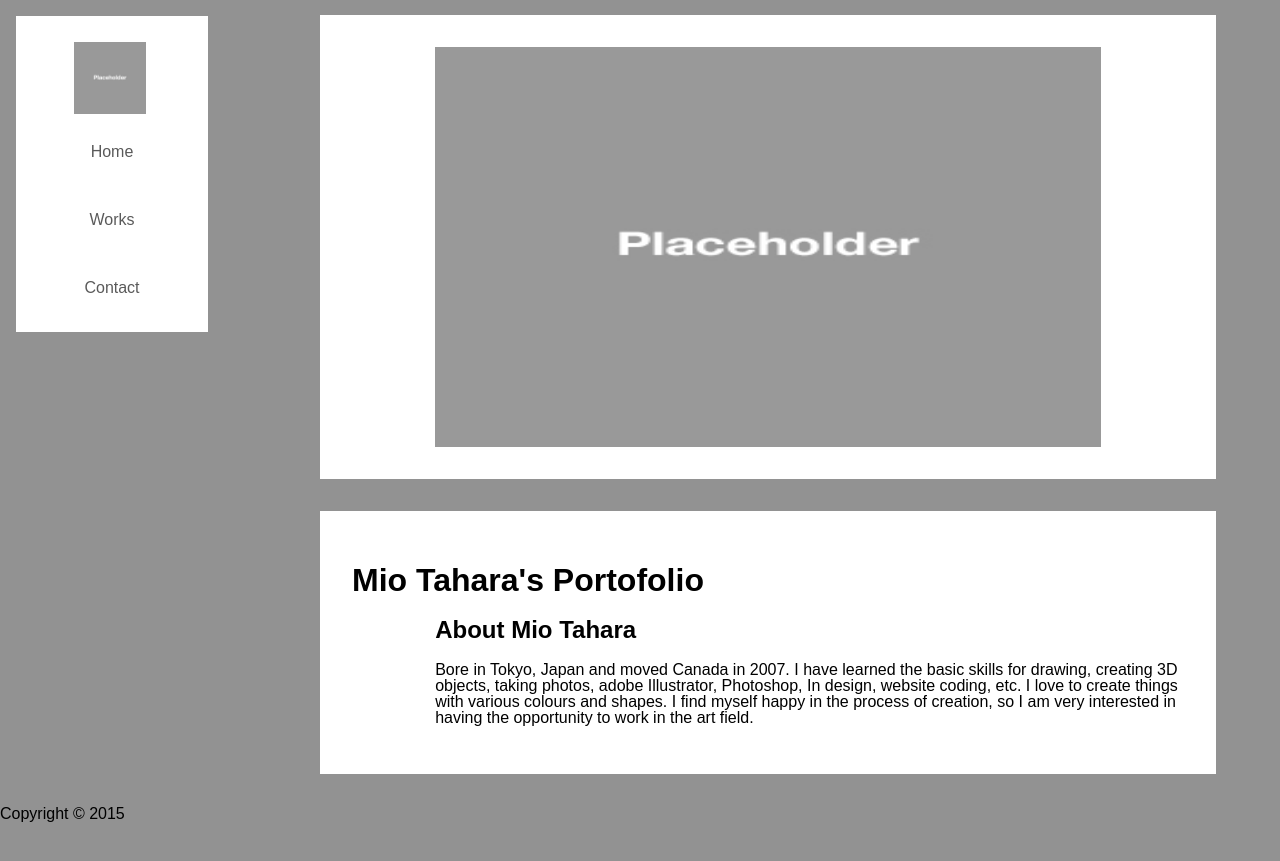
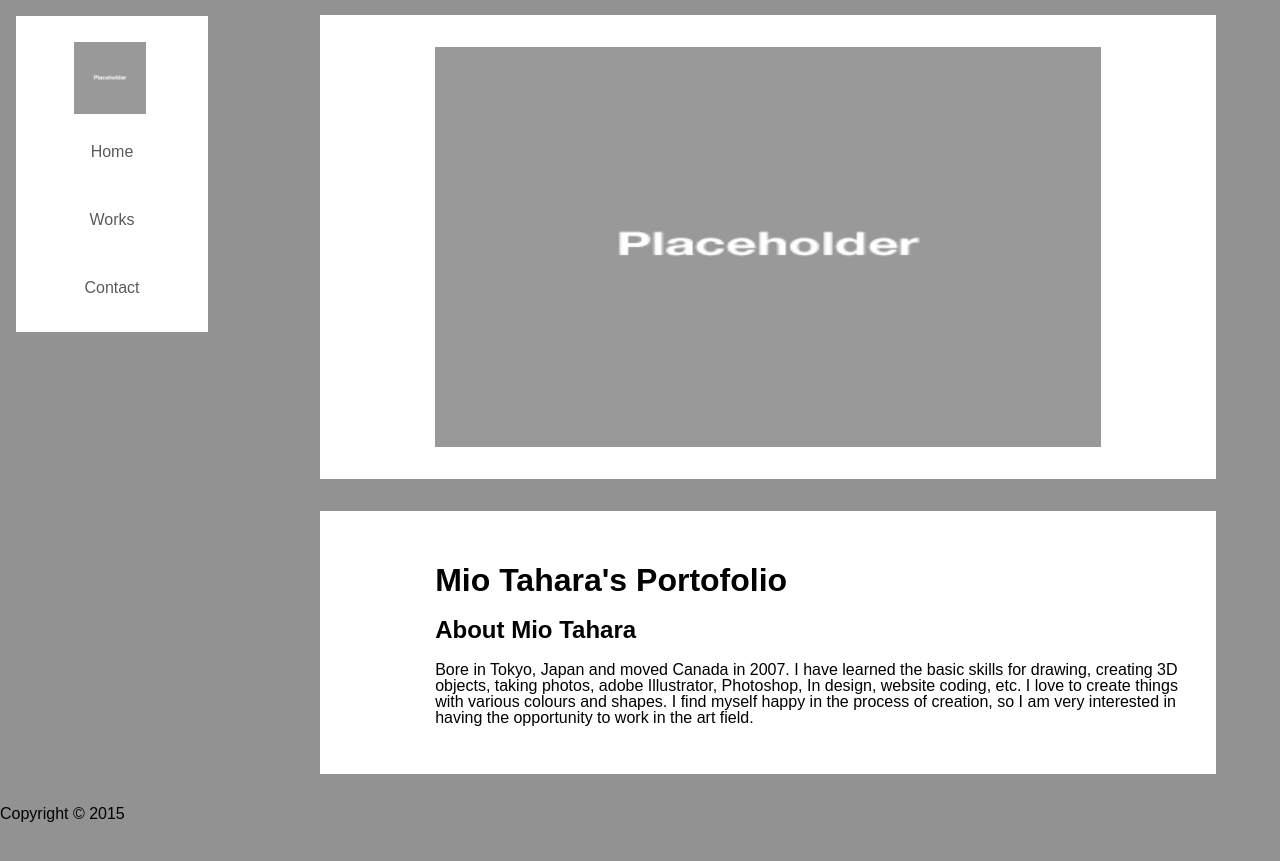
Before and after one commit to taha0012/portfolio, a Jekyll site: the page built from index.html, in a window 1280 px wide. Shown: the top 861 px of the page. Built offline with Jekyll 4.4.1, drawn with Linux system fonts in a browser that asks for light colours; Markdown is read by kramdown in place of the engine named in the settings.

```diff
--- a/css/general.css
+++ b/css/general.css
@@ -201,6 +201,7 @@
 	clear: both;
 }
 
+.main h1,
 .main h2,
 .main p,
 .main li{
--- a/index.html
+++ b/index.html
@@ -10,7 +10,7 @@
         	<div class="background">
             <h1>Mio Tahara's Portofolio</h1>
 				<h2>About Mio Tahara</h2>
-            <p>Bore in Tokyo, Japan and moved Canada in 2007. I have learned the basic skills for drawing, creating 3D objects, taking photos, adobe Illustrator, Photoshop, In design, website coding, etc.
+            <p><strong>Bore in Tokyo, Japan</strong> and moved Canada in 2007. I have learned the basic skills for <em>drawing, creating 3D objects, taking photos, adobe Illustrator, Photoshop, In design, website coding, etc.</em>
 I love to create things with various colours and shapes. I find myself happy in the process of creation, so I am very interested in having the opportunity to work in the art field.</p>
 			</div>
 
```
Also changed, not shown: 2 other files.
